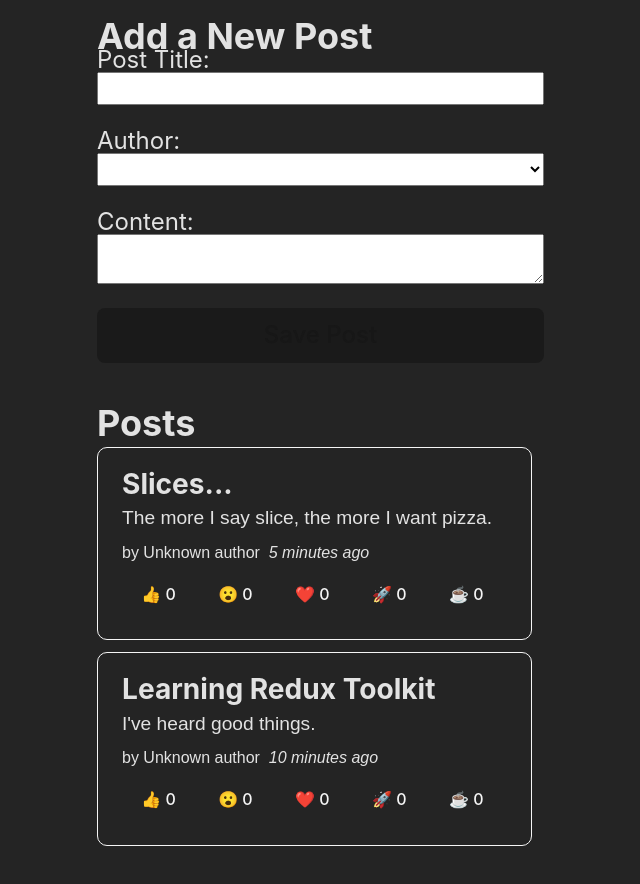
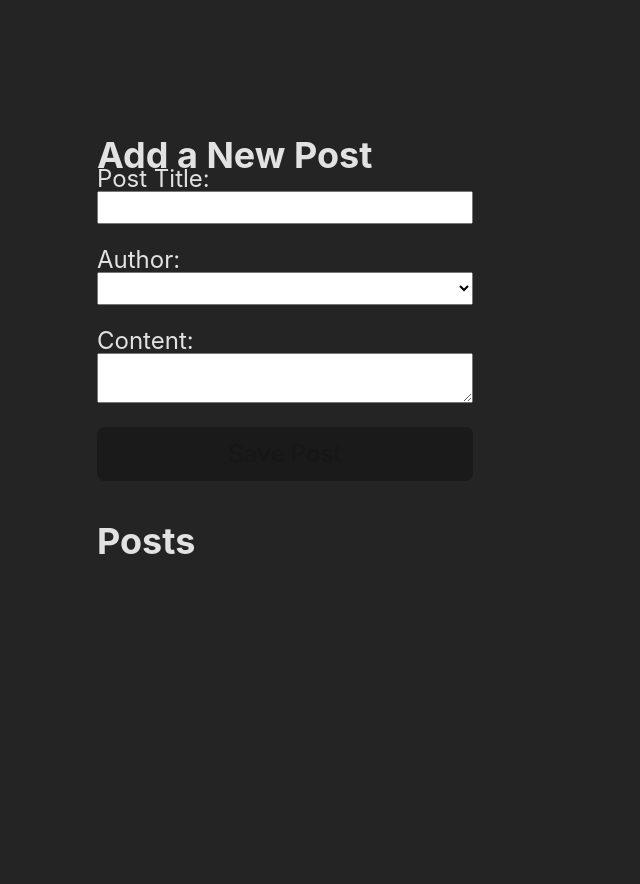
Before and after one commit to oscar-mugambi/redux-toolkit-vite-dg, a React (Vite) app: page / in a window 1280 px wide. Shown: the top 884 px of the page, without its empty margins (31-671 px from the left). After the commit the page ends 800 px from the top, so only its background shows below. Built offline with nearby package versions, Linux system fonts and the light colour scheme.

Commit message:
fixed reactions

```diff
--- a/package.json
+++ b/package.json
@@ -10,6 +10,7 @@
   },
   "dependencies": {
     "@reduxjs/toolkit": "^1.8.4",
+    "axios": "^0.27.2",
     "date-fns": "^2.29.1",
     "react": "^18.2.0",
     "react-dom": "^18.2.0",
--- a/src/features/posts/ReactionsButtons.jsx
+++ b/src/features/posts/ReactionsButtons.jsx
@@ -12,7 +12,7 @@
 
 const ReactionButtons = ({ post }) => {
   const dispatch = useDispatch()
-
+  console.log(post)
   const reactionButtons = Object.entries(reactionEmoji).map(([name, emoji]) => {
     return (
       <button
--- a/src/features/posts/postsSlice.js
+++ b/src/features/posts/postsSlice.js
@@ -1,34 +1,19 @@
-import { createSlice, nanoid } from '@reduxjs/toolkit'
+import { createSlice, nanoid, createAsyncThunk } from '@reduxjs/toolkit'
 import { sub } from 'date-fns'
+import axios from 'axios'
 
-const initialState = [
-  {
-    id: '1',
-    title: 'Learning Redux Toolkit',
-    content: "I've heard good things.",
-    date: sub(new Date(), { minutes: 10 }).toISOString(),
-    reactions: {
-      thumbsUp: 0,
-      wow: 0,
-      heart: 0,
-      rocket: 0,
-      coffee: 0,
-    },
-  },
-  {
-    id: '2',
-    title: 'Slices...',
-    content: 'The more I say slice, the more I want pizza.',
-    date: sub(new Date(), { minutes: 5 }).toISOString(),
-    reactions: {
-      thumbsUp: 0,
-      wow: 0,
-      heart: 0,
-      rocket: 0,
-      coffee: 0,
-    },
-  },
-]
+const POSTS_URL = 'https://jsonplaceholder.typicode.com/posts'
+
+const initialState = {
+  posts: [],
+  status: 'idle', //'idle' | 'loading' | 'succeeded' | 'failed'
+  error: null,
+}
+
+export const fetchPosts = createAsyncThunk('posts/fetchPosts', async () => {
+  const response = await axios.get(POSTS_URL)
+  return [...response.data]
+})
 
 const postsSlice = createSlice({
   name: 'posts',
@@ -36,7 +21,7 @@
   reducers: {
     postAdded: {
       reducer(state, action) {
-        state.push(action.payload)
+        state.posts.push(action.payload)
       },
       prepare(title, content, userId) {
         return {
@@ -45,6 +30,13 @@
             title,
             content,
             userId,
+            reactions: {
+              thumbsUp: 0,
+              wow: 0,
+              heart: 0,
+              rocket: 0,
+              coffee: 0,
+            },
             date: new Date().toISOString(),
           },
         }
@@ -52,14 +44,16 @@
     },
     reactionAdded(state, action) {
       const { postId, reaction } = action.payload
-      const existingPost = state.find((post) => post.id === postId)
+      const existingPost = state.posts.find((post) => post.id === postId)
       if (existingPost) {
         existingPost.reactions[reaction]++
       }
     },
+
+    extraReduicers(builder) {},
   },
 })
 
-export const selectAllPosts = (state) => state.posts
+export const selectAllPosts = (state) => state.posts.posts
 export const { postAdded, reactionAdded } = postsSlice.actions
 export default postsSlice.reducer
```
Also changed, not shown: 1 other file (tests, documents, lock files or other folders).
